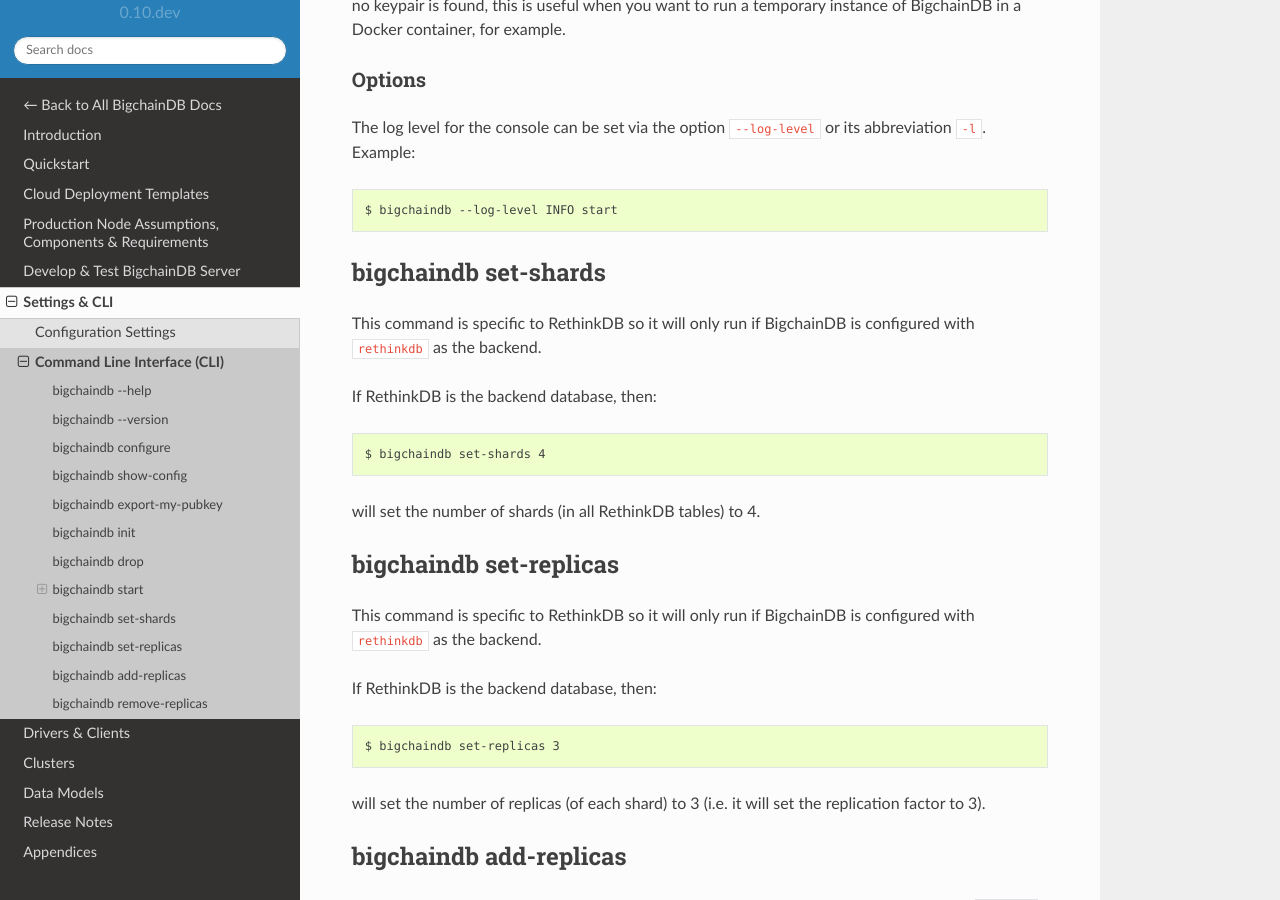
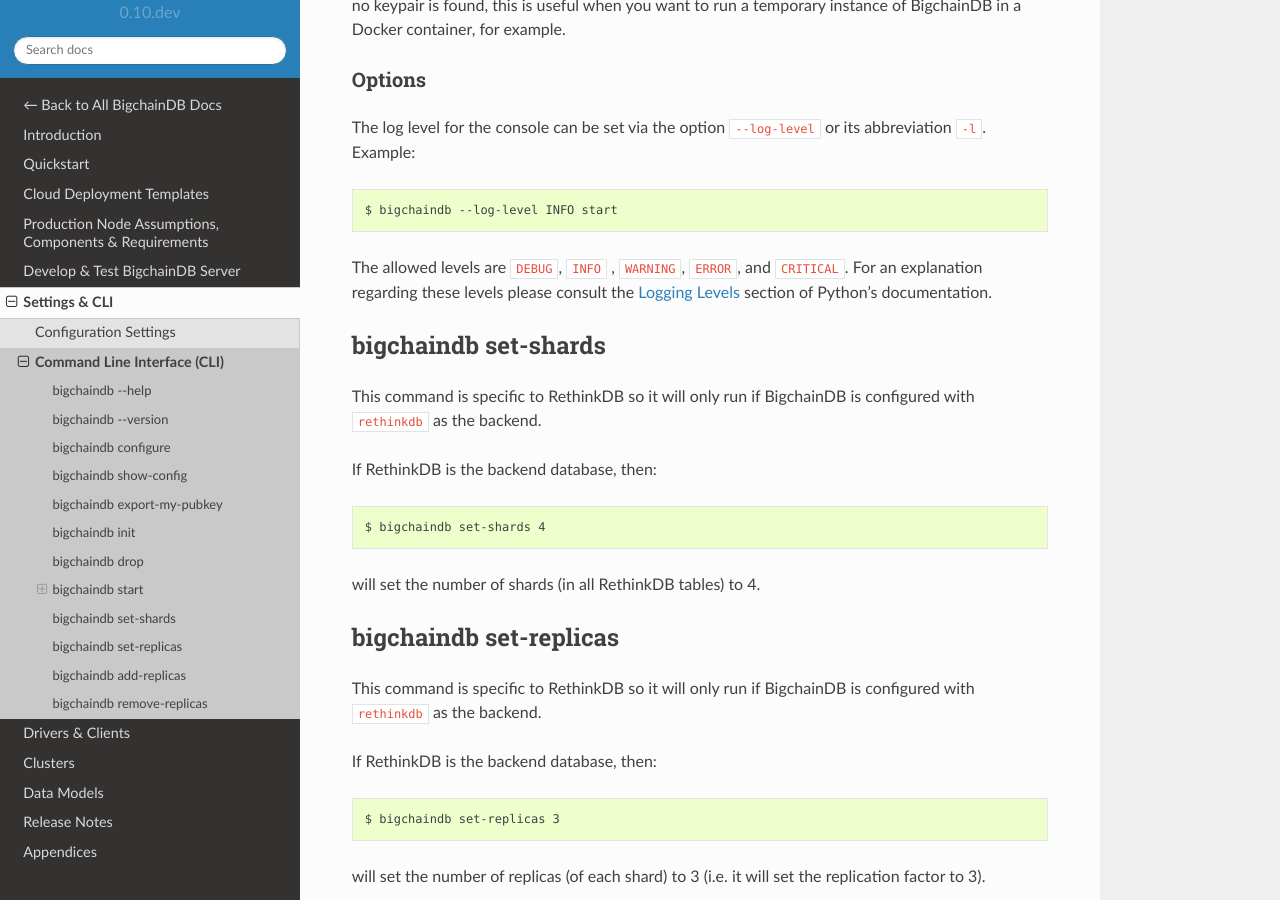
Before and after one commit to bigchaindb/bigchaindb, a Sphinx documentation site: the page built from docs/server/source/server-reference/bigchaindb-cli.md, in a window 1280 px wide and 900 px high, scrolled down 1794 px. Built offline with Sphinx 7.4.7 and the Read the Docs theme 2.0.0, drawn with Linux system fonts in a browser that asks for light colours; pages that are not in the unit, such as notebooks, are missing from menus.

Commit message:
Add docs for allowed log levels for cmd line

````diff
--- a/docs/server/source/server-reference/bigchaindb-cli.md
+++ b/docs/server/source/server-reference/bigchaindb-cli.md
@@ -76,6 +76,11 @@
 $ bigchaindb --log-level INFO start
 ```
 
+The allowed levels are `DEBUG`, `INFO` , `WARNING`, `ERROR`, and `CRITICAL`.
+For an explanation regarding these levels please consult the
+[Logging Levels](https://docs.python.org/3.6/library/logging.html#levels)
+section of Python's documentation.
+
 
 ## bigchaindb set-shards
 
````
